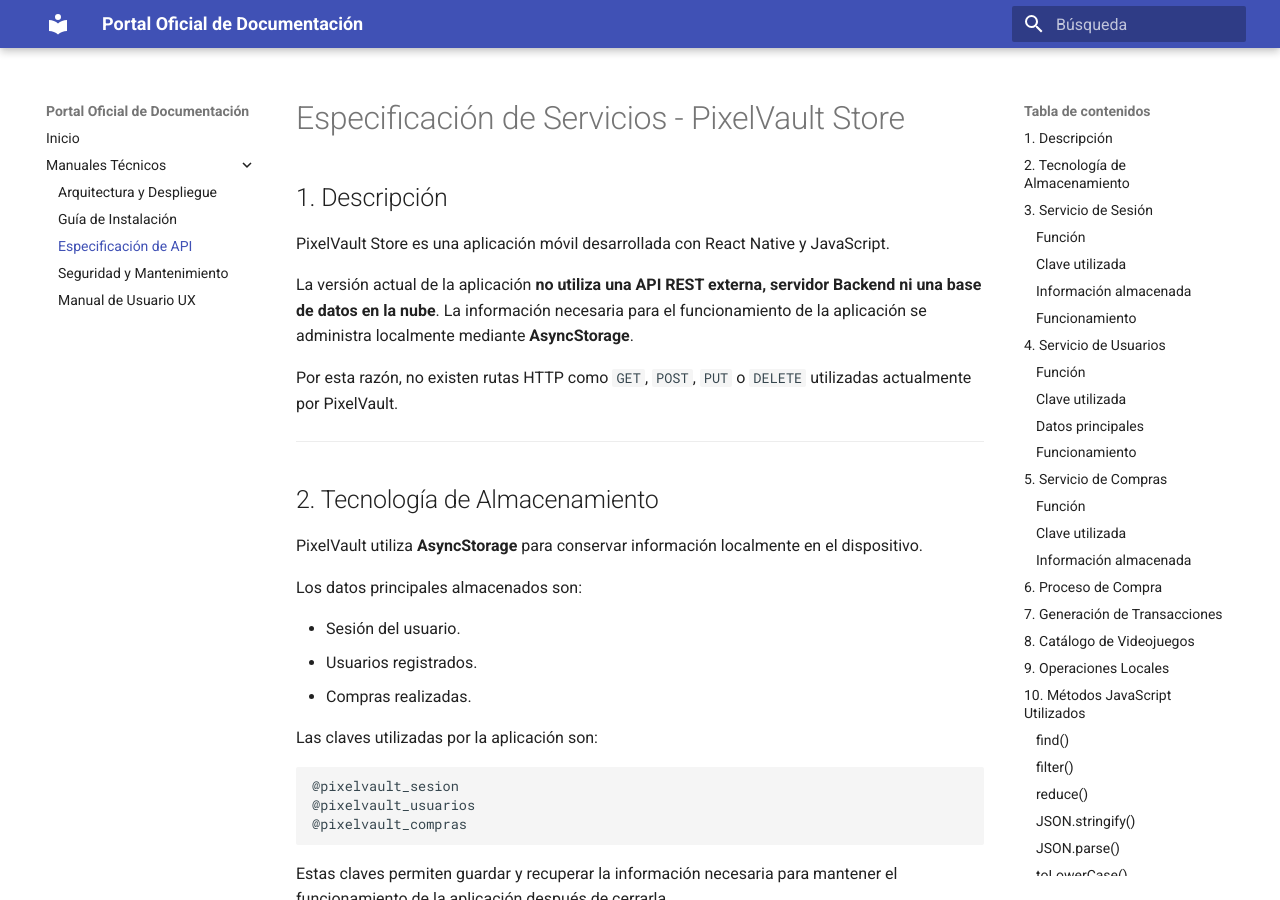
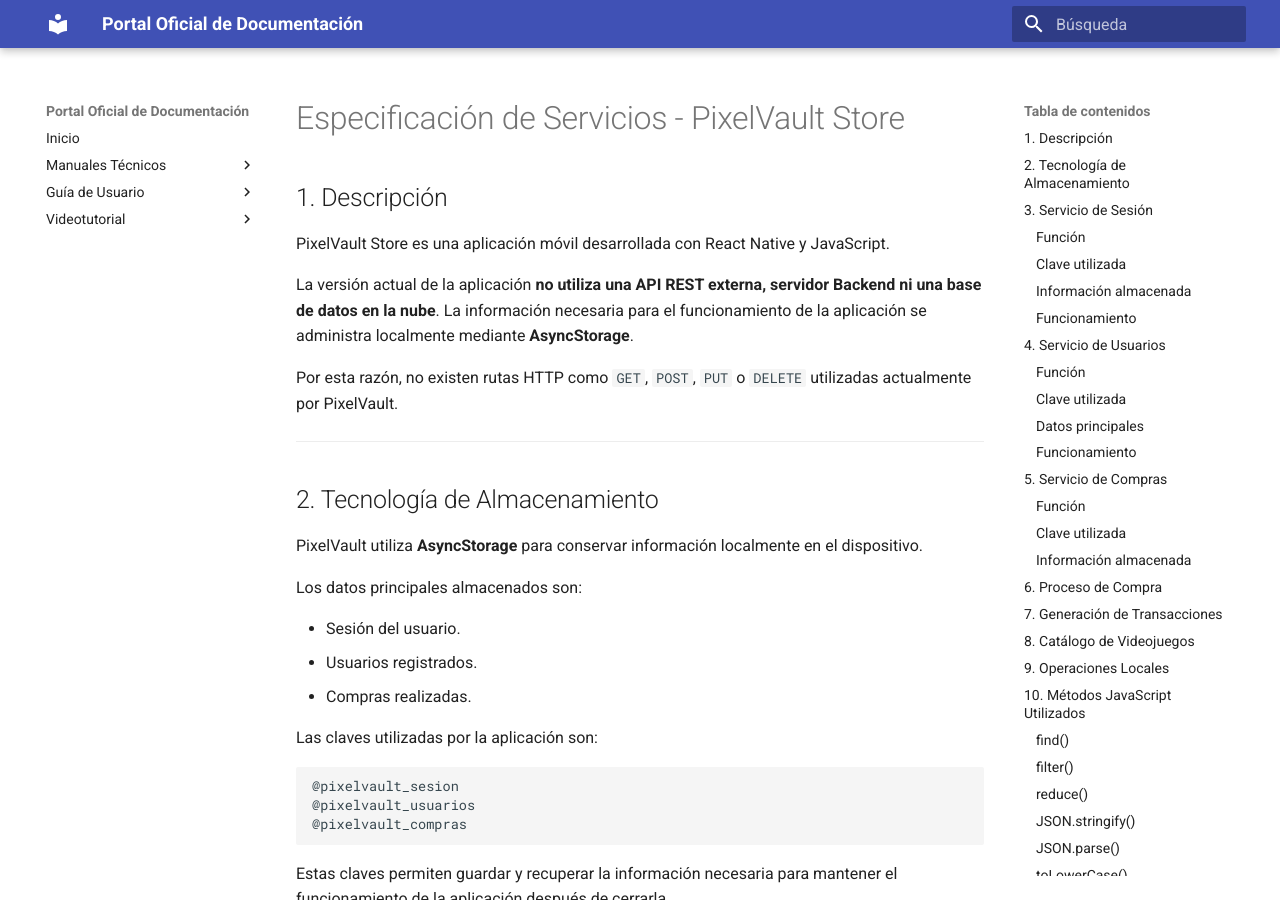
Before and after one commit to meymarroquin2008/Docu_AppMovil_Modulo35, an MkDocs documentation site: the page built from docs/api_endpoints.md, in a window 1280 px wide and 900 px high. Built offline with MkDocs 1.6.1 and Material for MkDocs 9.7.7, drawn with Linux system fonts in a browser that asks for light colours.

Commit message:
docs: actualizar navegación del portal y agregar secciones de usuario y videotutorial

```diff
--- a/mkdocs.yml
+++ b/mkdocs.yml
@@ -1,3 +1,4 @@
+
 site_name: Portal Oficial de Documentación
 site_description: Manuales técnicos, guías de instalación y arquitectura del sistema.
 site_author: Estudiantes de 3ro Software - Complejo Educativo Delgado
@@ -11,6 +12,8 @@ nav:
   - Manuales Técnicos:
       - Arquitectura y Despliegue: arquitectura_despliegue.md
       - Guía de Instalación: instalacion_movil.md
-      - Especificación de API: api_endpoints.md
-      - Seguridad y Mantenimiento: seguridad.md
-      - Manual de Usuario UX: manual_usuario_ux.md
+  - Guía de Usuario:
+      - Manual de Usuario: manual_usuario_ux.md
+      - Preguntas Frecuentes: faq.md
+  - Videotutorial:
+      - Guía Visual: videotutorial/index.md
```
Also changed, not shown: docs/faq.md (added, +21 -0 lines).
